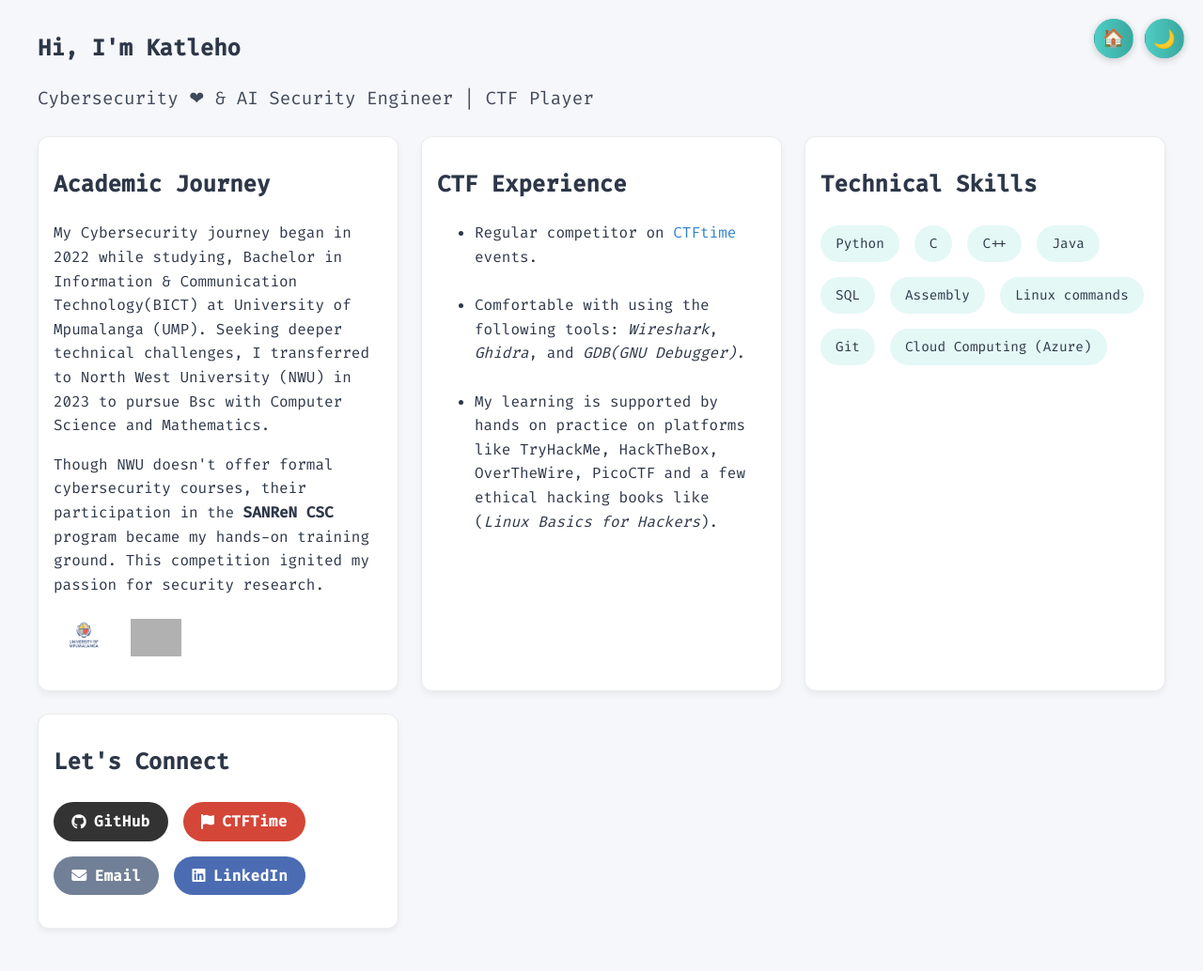
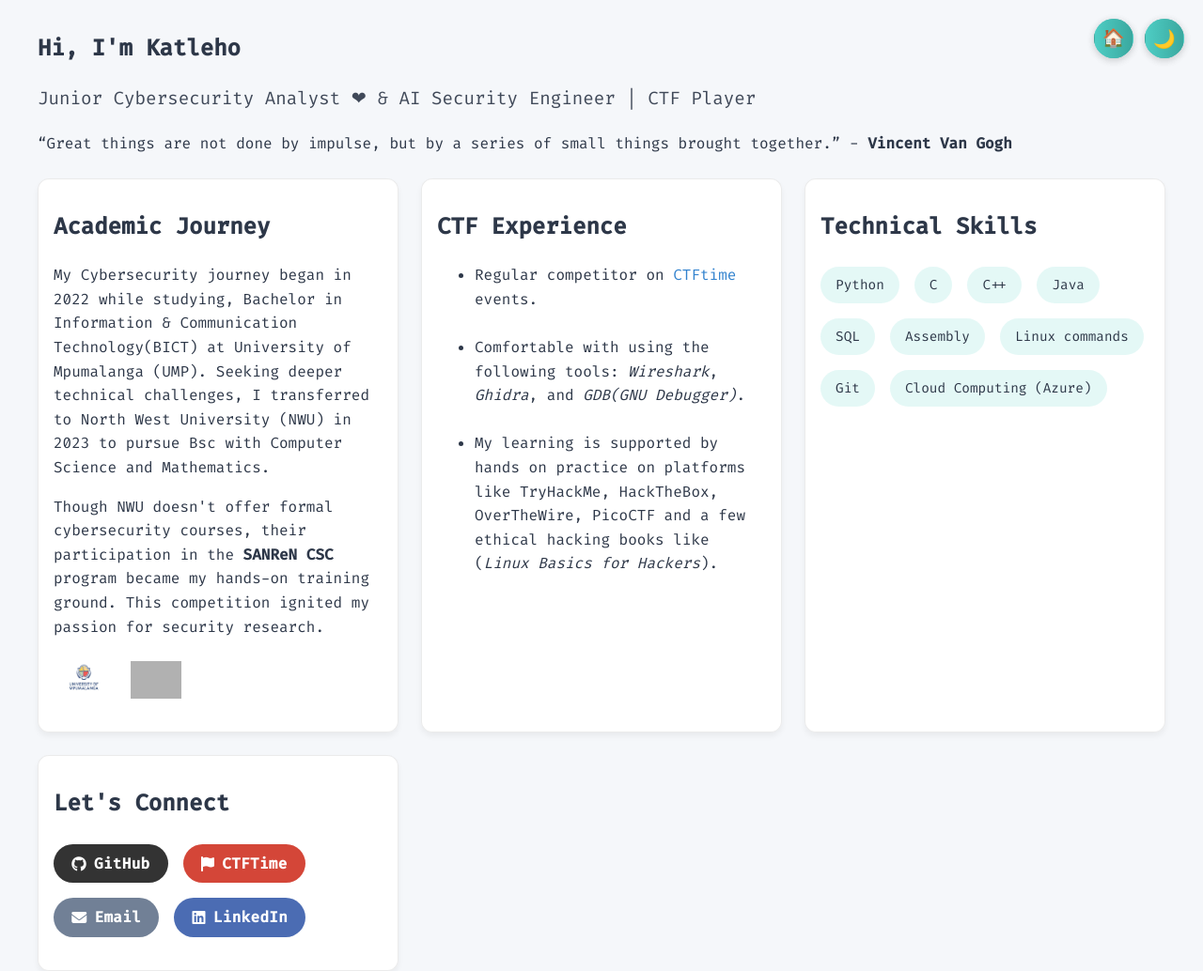
Before and after one commit to PathogenicKatt/PathogenicKatt.github.io, a Jekyll site: the page built from about.md, in a window 1280 px wide. Shown: the whole page at 94% size. Built offline with Jekyll 4.4.1, drawn with Linux system fonts in a browser that asks for light colours; before the commit the page ends 989 px from its top, so only the background shows below that; grey boxes are pictures that could not be loaded.

Commit message:
Updated About-Me

```diff
--- a/about.md
+++ b/about.md
@@ -8,7 +8,10 @@
 <div class="about-container">
   <section class="about-header">
     <h1> Hi, I'm Katleho</h1>
-    <p class="subtitle"> Cybersecurity ❤ & AI Security Engineer | CTF Player</p>
+    <p class="subtitle"> Junior Cybersecurity Analyst ❤ & AI Security Engineer | CTF Player</p>
+    <p >
+“Great things are not done by impulse, but by a series of small things brought together.” - <strong>Vincent Van Gogh</strong>
+</p>
   </section>
 
   <div class="about-grid">
```
